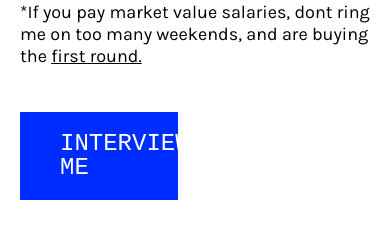
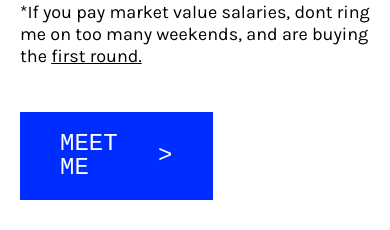
Before and after one commit to Manderson3568/WoolyMammoth, a React (Create React App) app: page / in a window 390 px wide. Shown: the part 4940-5170 px from the top of the page. Built offline with nearby package versions, Linux system fonts and the light colour scheme; a web font is replaced by a local one.

Commit message:
Info responsiveness complete

```diff
--- a/src/components/convinced/Convinced.jsx
+++ b/src/components/convinced/Convinced.jsx
@@ -15,10 +15,7 @@ const Convinced = () => {
           and are buying the <span>first round.</span>
         </p>
         <div className="buttonCont">
-          <BlueButton
-            text="Interview me"
-            link="mailto:manderson3568@gmail.com"
-          />
+          <BlueButton text="Meet me" link="mailto:manderson3568@gmail.com" />
         </div>
       </div>
     </div>
--- a/src/components/convinced/ConvincedStyles.css
+++ b/src/components/convinced/ConvincedStyles.css
@@ -62,6 +62,6 @@
     padding: 0 0 15px 0;
   }
   .convinced .convincedCont .buttonCont .blueButton {
-    width: 45%;
+    width: 55%;
   }
 }
--- a/src/components/info/InfoStyles.css
+++ b/src/components/info/InfoStyles.css
@@ -103,3 +103,23 @@
   margin: 0;
   align-self: center;
 }
+
+@media only screen and (max-width: 1025px) {
+  .info {
+    flex-direction: column-reverse;
+  }
+  .info .left,
+  .info .right {
+    width: 100%;
+    box-sizing: border-box;
+  }
+  .game {
+    position: unset;
+    padding-top: 30px;
+  }
+}
+@media only screen and (max-width: 660px) {
+  .info .right p.header {
+    font-size: 22px;
+  }
+}
```
